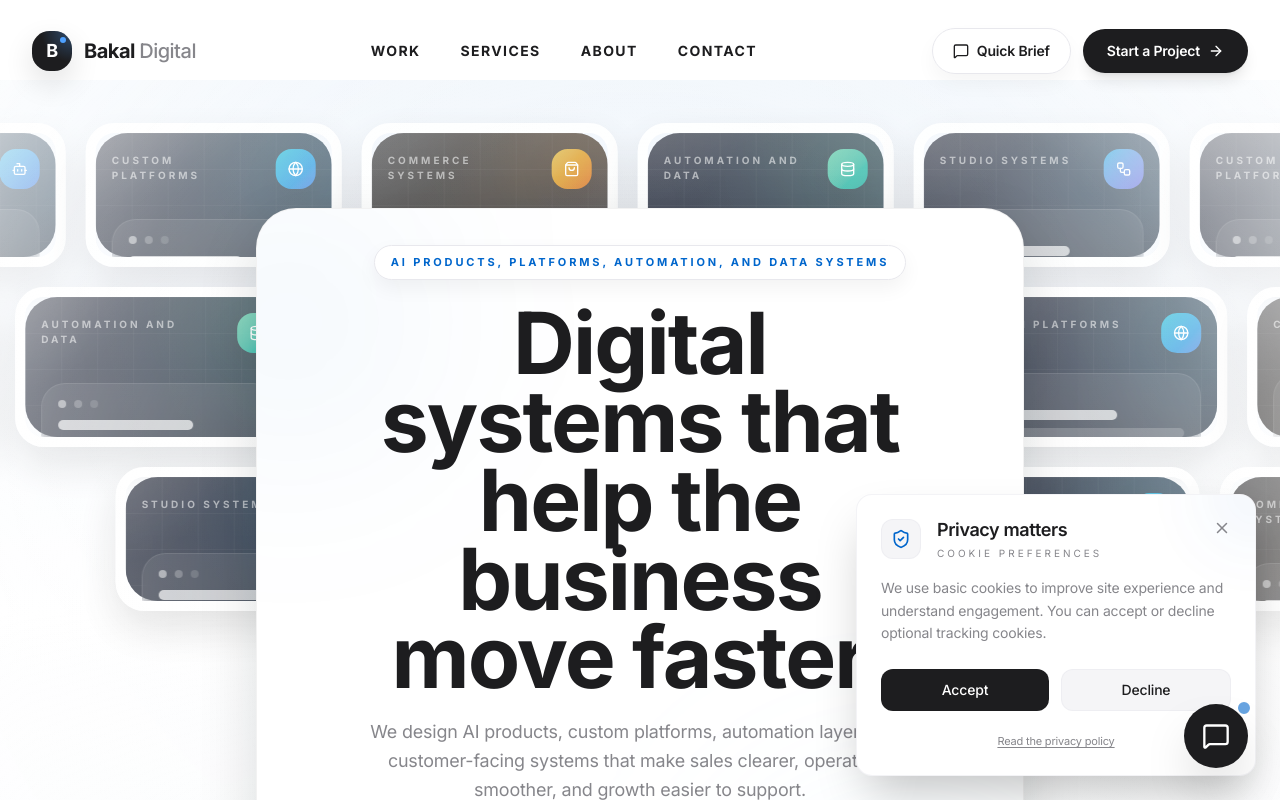
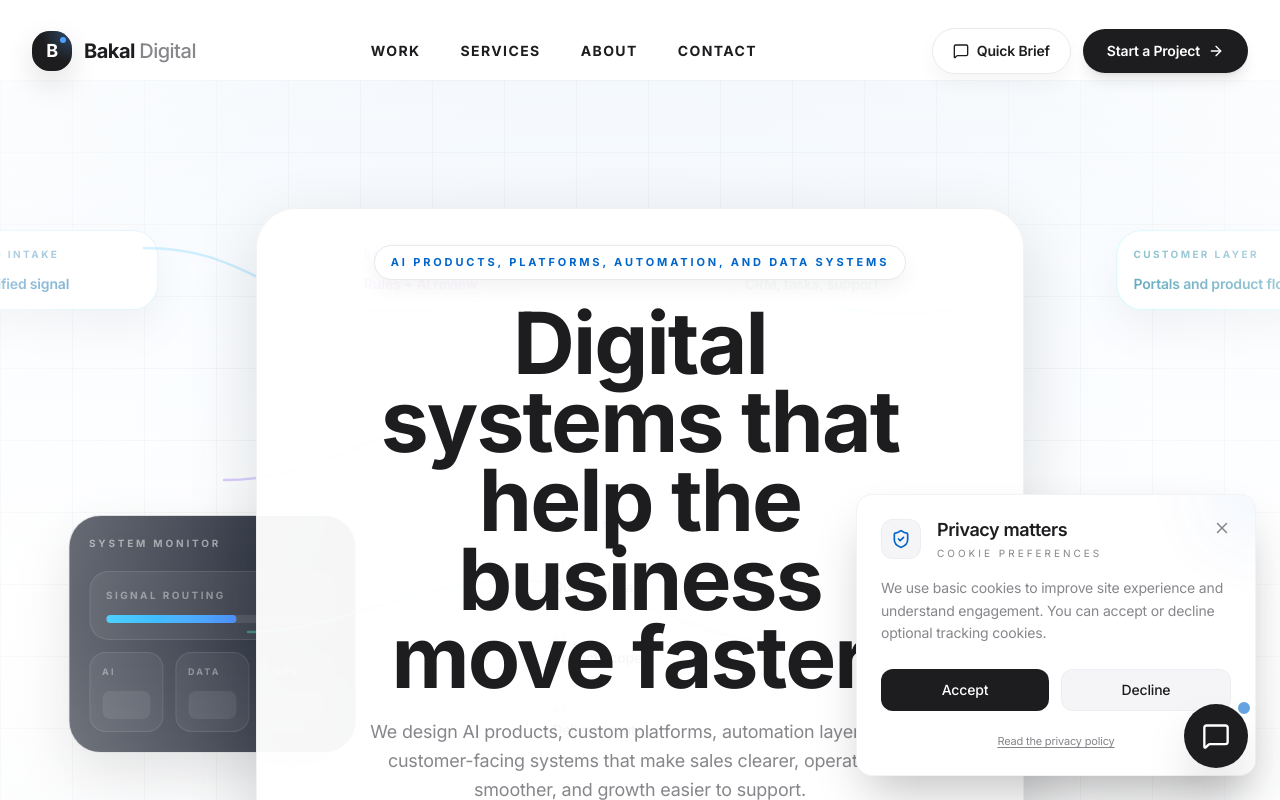
Before and after one commit to bakaltech/bakal-digital, a React (Vite) app: page / in a window 1280 px wide. Shown: the top 800 px of the page. Built offline with nearby package versions, Linux system fonts and the light colour scheme.

Commit message:
Rebuild hero as systems canvas

```diff
--- a/src/components/InteractiveHero.tsx
+++ b/src/components/InteractiveHero.tsx
@@ -2,14 +2,161 @@ import React from 'react';
 import { motion } from 'motion/react';
 import { ArrowRight, MessageSquare } from 'lucide-react';
 import { Link } from 'react-router-dom';
-import BrandedVisual from './BrandedVisual';
 
-const galleryVariants = ['ai', 'platform', 'commerce', 'data', 'studio'] as const;
-const collageRows = [
-  ['ai', 'platform', 'commerce', 'data', 'studio', 'platform'],
-  ['commerce', 'data', 'ai', 'studio', 'platform', 'commerce'],
-  ['studio', 'ai', 'data', 'platform', 'commerce', 'studio'],
+const systemNodes = [
+  { title: 'Lead intake', value: 'Qualified signal', tone: 'bg-sky-100 text-sky-700 border-sky-200/70', width: 'w-[13rem]' },
+  { title: 'Decision layer', value: 'Rules + AI review', tone: 'bg-violet-100 text-violet-700 border-violet-200/70', width: 'w-[12rem]' },
+  { title: 'Ops routing', value: 'CRM, tasks, support', tone: 'bg-emerald-100 text-emerald-700 border-emerald-200/70', width: 'w-[12.5rem]' },
+  { title: 'Customer layer', value: 'Portals and product flow', tone: 'bg-cyan-100 text-cyan-700 border-cyan-200/70', width: 'w-[13.5rem]' },
 ] as const;
+
+function SystemsCanvas() {
+  return (
+    <div className="absolute inset-0 overflow-hidden pointer-events-none">
+      <div className="absolute inset-0 bg-[linear-gradient(to_bottom,#eff5fb_0%,#f7fbff_18%,#ffffff_48%,#f6f8fc_100%)]" />
+      <div className="absolute inset-0 bg-[linear-gradient(rgba(14,29,58,0.045)_1px,transparent_1px),linear-gradient(90deg,rgba(14,29,58,0.045)_1px,transparent_1px)] bg-[size:72px_72px]" />
+
+      <motion.div
+        animate={{ x: [-40, 40, -40] }}
+        transition={{ duration: 26, repeat: Infinity, ease: 'easeInOut' }}
+        className="absolute left-[-4%] right-[-4%] top-[14%] hidden lg:flex items-center justify-between"
+      >
+        {systemNodes.map((node) => (
+          <div key={node.title} className={`${node.width} rounded-[1.6rem] border bg-white/92 p-4 shadow-[0_18px_42px_rgba(17,19,21,0.08)] ${node.tone}`}>
+            <p className="text-[10px] font-bold uppercase tracking-[0.24em] opacity-80">{node.title}</p>
+            <p className="mt-3 text-sm font-semibold leading-snug">{node.value}</p>
+          </div>
+        ))}
+      </motion.div>
+
+      <motion.div
+        animate={{ x: [52, -52, 52] }}
+        transition={{ duration: 30, repeat: Infinity, ease: 'easeInOut' }}
+        className="absolute left-[-2%] right-[-2%] top-[39%] hidden lg:flex items-center justify-around"
+      >
+        <div className="w-[18rem] rounded-[2rem] border border-white/80 bg-[#111827] p-5 text-white shadow-[0_24px_54px_rgba(17,19,21,0.16)]">
+          <p className="text-[10px] font-bold uppercase tracking-[0.28em] text-white/50">System monitor</p>
+          <div className="mt-5 grid gap-3">
+            <div className="rounded-[1.2rem] border border-white/10 bg-white/6 p-4">
+              <p className="text-[10px] font-bold uppercase tracking-[0.24em] text-white/40">Signal routing</p>
+              <div className="mt-3 h-2 rounded-full bg-white/10">
+                <motion.div
+                  animate={{ width: ['32%', '74%', '56%', '68%'] }}
+                  transition={{ duration: 8, repeat: Infinity, ease: 'easeInOut' }}
+                  className="h-full rounded-full bg-gradient-to-r from-sky-400 to-blue-500"
+                />
+              </div>
+            </div>
+            <div className="grid grid-cols-3 gap-3">
+              {['AI', 'Data', 'Ops'].map((label) => (
+                <div key={label} className="rounded-[1rem] border border-white/10 bg-white/5 p-3">
+                  <p className="text-[9px] font-bold uppercase tracking-[0.24em] text-white/38">{label}</p>
+                  <div className="mt-3 h-7 rounded-lg bg-white/8" />
+                </div>
+              ))}
+            </div>
+          </div>
+        </div>
+
+        <div className="w-[14rem] rounded-[1.8rem] border border-brand-100/70 bg-white/92 p-4 shadow-[0_18px_44px_rgba(17,19,21,0.08)]">
+          <p className="text-[10px] font-bold uppercase tracking-[0.24em] text-accent">Flow handoff</p>
+          <div className="mt-4 space-y-3">
+            {['Qualified lead', 'Project scope', 'Delivery route'].map((item, index) => (
+              <div key={item} className="rounded-[1rem] border border-brand-100/70 bg-soft px-3 py-2.5">
+                <p className="text-[9px] font-bold uppercase tracking-[0.24em] text-brand-300">0{index + 1}</p>
+                <p className="mt-1 text-sm font-medium text-ink">{item}</p>
+              </div>
+            ))}
+          </div>
+        </div>
+
+        <div className="w-[20rem] rounded-[2rem] border border-white/80 bg-white/92 p-5 shadow-[0_22px_50px_rgba(17,19,21,0.1)]">
+          <p className="text-[10px] font-bold uppercase tracking-[0.28em] text-accent">Operating canvas</p>
+          <div className="mt-5 rounded-[1.4rem] border border-brand-100/70 bg-soft p-4">
+            <div className="mb-4 flex gap-2">
+              <div className="h-2 w-2 rounded-full bg-brand-200" />
+              <div className="h-2 w-2 rounded-full bg-brand-200" />
+              <div className="h-2 w-2 rounded-full bg-brand-200" />
+            </div>
+            <div className="grid gap-3">
+              <div className="h-3 w-2/3 rounded-full bg-brand-200/80" />
+              <div className="h-3 w-full rounded-full bg-brand-100" />
+              <div className="grid grid-cols-2 gap-3 pt-2">
+                <div className="rounded-[1rem] bg-white p-3 shadow-sm">
+                  <div className="h-2 w-1/2 rounded-full bg-sky-200" />
+                  <div className="mt-3 h-10 rounded-xl bg-soft" />
+                </div>
+                <div className="rounded-[1rem] bg-white p-3 shadow-sm">
+                  <div className="h-2 w-1/2 rounded-full bg-emerald-200" />
+                  <div className="mt-3 h-10 rounded-xl bg-soft" />
+                </div>
+              </div>
+            </div>
+          </div>
+        </div>
+      </motion.div>
+
+      <motion.div
+        animate={{ x: [-48, 48, -48] }}
+        transition={{ duration: 32, repeat: Infinity, ease: 'easeInOut' }}
+        className="absolute left-[-6%] right-[-6%] bottom-[10%] hidden lg:flex items-center justify-between"
+      >
+        {['Conversion path', 'Automation state', 'Platform clarity', 'Delivery rhythm'].map((label, index) => (
+          <div key={label} className={`rounded-[1.5rem] border border-white/80 bg-white/88 px-5 py-4 shadow-[0_14px_34px_rgba(17,19,21,0.08)] ${index % 2 === 0 ? 'rotate-[-4deg]' : 'rotate-[4deg]'}`}>
+            <p className="text-[10px] font-bold uppercase tracking-[0.24em] text-brand-300">{label}</p>
+            <div className="mt-3 h-2 w-28 rounded-full bg-brand-100" />
+          </div>
+        ))}
+      </motion.div>
+
+      <svg className="absolute inset-0 hidden lg:block" viewBox="0 0 1600 900" fill="none" aria-hidden="true">
+        <motion.path
+          d="M180 210C320 210 332 290 500 290C650 290 688 210 820 210C970 210 972 292 1124 292C1288 292 1286 214 1420 214"
+          stroke="url(#lineA)"
+          strokeWidth="3"
+          strokeLinecap="round"
+          strokeDasharray="10 14"
+          animate={{ pathLength: [0.2, 1, 0.2], opacity: [0.25, 0.65, 0.25] }}
+          transition={{ duration: 10, repeat: Infinity, ease: 'easeInOut' }}
+        />
+        <motion.path
+          d="M280 500C420 500 460 420 640 420C788 420 828 506 988 506C1148 506 1190 420 1330 420"
+          stroke="url(#lineB)"
+          strokeWidth="3"
+          strokeLinecap="round"
+          strokeDasharray="12 16"
+          animate={{ pathLength: [1, 0.25, 1], opacity: [0.2, 0.55, 0.2] }}
+          transition={{ duration: 11, repeat: Infinity, ease: 'easeInOut' }}
+        />
+        <motion.path
+          d="M310 690C430 690 506 626 648 626C806 626 852 708 1018 708C1154 708 1222 650 1334 650"
+          stroke="url(#lineC)"
+          strokeWidth="3"
+          strokeLinecap="round"
+          strokeDasharray="12 18"
+          animate={{ pathLength: [0.35, 1, 0.35], opacity: [0.18, 0.48, 0.18] }}
+          transition={{ duration: 12, repeat: Infinity, ease: 'easeInOut' }}
+        />
+        <defs>
+          <linearGradient id="lineA" x1="180" y1="210" x2="1420" y2="214" gradientUnits="userSpaceOnUse">
+            <stop stopColor="#7DD3FC" />
+            <stop offset="1" stopColor="#38BDF8" />
+          </linearGradient>
+          <linearGradient id="lineB" x1="280" y1="500" x2="1330" y2="420" gradientUnits="userSpaceOnUse">
+            <stop stopColor="#A78BFA" />
+            <stop offset="1" stopColor="#60A5FA" />
+          </linearGradient>
+          <linearGradient id="lineC" x1="310" y1="690" x2="1334" y2="650" gradientUnits="userSpaceOnUse">
+            <stop stopColor="#34D399" />
+            <stop offset="1" stopColor="#22C55E" />
+          </linearGradient>
+        </defs>
+      </svg>
+
+      <div className="absolute inset-0 bg-[radial-gradient(circle_at_center,_transparent_14%,rgba(255,255,255,0.08)_38%,rgba(255,255,255,0.34)_68%,rgba(255,255,255,0.78)_100%)]" />
+    </div>
+  );
+}
 
 export default function InteractiveHero() {
   const openChat = () => {
@@ -18,46 +165,17 @@ export default function InteractiveHero() {
 
   return (
     <section className="relative overflow-hidden bg-paper pt-24 sm:pt-28 md:pt-32 pb-12 sm:pb-14 md:pb-16">
-      <div className="absolute inset-0 bg-[linear-gradient(to_bottom,#edf4fb_0%,#f5f9fe_20%,#ffffff_50%,#f5f8fc_100%)]" />
+      <SystemsCanvas />
 
-      <div className="absolute inset-0 z-0 overflow-hidden pointer-events-none">
-        <div className="absolute inset-x-[-10%] top-[4%] hidden lg:grid gap-5 opacity-[0.92]">
-          {collageRows.map((row, rowIndex) => (
-            <motion.div
-              key={rowIndex}
-              animate={{ x: rowIndex % 2 === 0 ? [0, -160, 0] : [0, 160, 0] }}
-              transition={{ duration: 34 + rowIndex * 4, repeat: Infinity, ease: 'linear' }}
-              className={`flex gap-5 ${rowIndex === 1 ? 'translate-x-[-6%]' : rowIndex === 2 ? 'translate-x-[8%]' : ''}`}
-            >
-              {[...row, ...row].map((variant, index) => (
-                <div
-                  key={`${rowIndex}-${index}`}
-                  className={`shrink-0 overflow-hidden rounded-[1.8rem] border-[10px] border-white shadow-[0_18px_42px_rgba(17,19,21,0.16)] ${
-                    rowIndex === 1 ? 'h-40 w-72' : 'h-36 w-64'
-                  }`}
-                >
-                  <BrandedVisual variant={variant} compact title="" />
-                </div>
-              ))}
-            </motion.div>
-          ))}
-        </div>
-
-        <div className="absolute inset-0 bg-[radial-gradient(circle_at_center,_transparent_16%,rgba(255,255,255,0.08)_42%,rgba(255,255,255,0.36)_74%,rgba(255,255,255,0.74)_100%)]" />
-      </div>
-
-      <div className="absolute inset-0 z-[5] bg-gradient-to-b from-paper/34 via-paper/16 to-paper/60 lg:from-paper/10 lg:via-paper/6 lg:to-paper/42" />
+      <div className="absolute inset-0 z-[5] bg-gradient-to-b from-paper/22 via-paper/8 to-paper/38 lg:from-paper/6 lg:via-paper/0 lg:to-paper/22" />
 
       <div className="relative z-10 max-w-7xl mx-auto px-4 sm:px-6 lg:px-8 w-full">
         <motion.div
-          initial={{ opacity: 0, y: 34 }}
+          initial={{ opacity: 0, y: 28 }}
           animate={{ opacity: 1, y: 0 }}
-          transition={{ duration: 0.95, ease: [0.16, 1, 0.3, 1] }}
-          className="relative mx-auto max-w-[48rem] overflow-hidden rounded-[2rem] sm:rounded-[2.5rem] border border-black/5 bg-white px-5 py-7 sm:px-8 sm:py-8 lg:px-9 lg:py-9 shadow-[0_22px_60px_rgba(17,19,21,0.14)]"
+          transition={{ duration: 0.85, ease: [0.16, 1, 0.3, 1] }}
+          className="relative mx-auto max-w-[48rem] overflow-hidden rounded-[2rem] border border-black/5 bg-white/96 px-5 py-7 shadow-[0_24px_70px_rgba(17,19,21,0.14)] sm:rounded-[2.5rem] sm:px-8 sm:py-8 lg:px-9 lg:py-9"
         >
-          <div className="absolute -left-20 top-0 h-56 w-56 rounded-full bg-accent/8 blur-[110px]" />
-          <div className="absolute bottom-0 right-0 h-56 w-56 rounded-full bg-sky-200/25 blur-[120px]" />
-
           <div className="relative z-10 text-center">
             <div className="inline-flex items-center rounded-full border border-brand-100 bg-white px-4 py-2 text-[11px] font-bold uppercase tracking-[0.26em] text-accent shadow-[0_8px_20px_rgba(17,19,21,0.05)]">
               AI Products, Platforms, Automation, and Data Systems
@@ -82,7 +200,7 @@ export default function InteractiveHero() {
               <button
                 type="button"
                 onClick={openChat}
-                className="inline-flex min-h-14 items-center justify-center gap-2 rounded-full border border-brand-100 bg-white/88 px-7 py-4 text-sm font-semibold text-ink shadow-[0_10px_24px_rgba(17,19,21,0.04)] transition-colors hover:border-accent hover:text-accent"
+                className="inline-flex min-h-14 items-center justify-center gap-2 rounded-full border border-brand-100 bg-white px-7 py-4 text-sm font-semibold text-ink shadow-[0_10px_24px_rgba(17,19,21,0.04)] transition-colors hover:border-accent hover:text-accent"
               >
                 <MessageSquare className="h-4 w-4" />
                 Open Quick Brief
```
Lines whose indentation alone changed are shown as unchanged.
